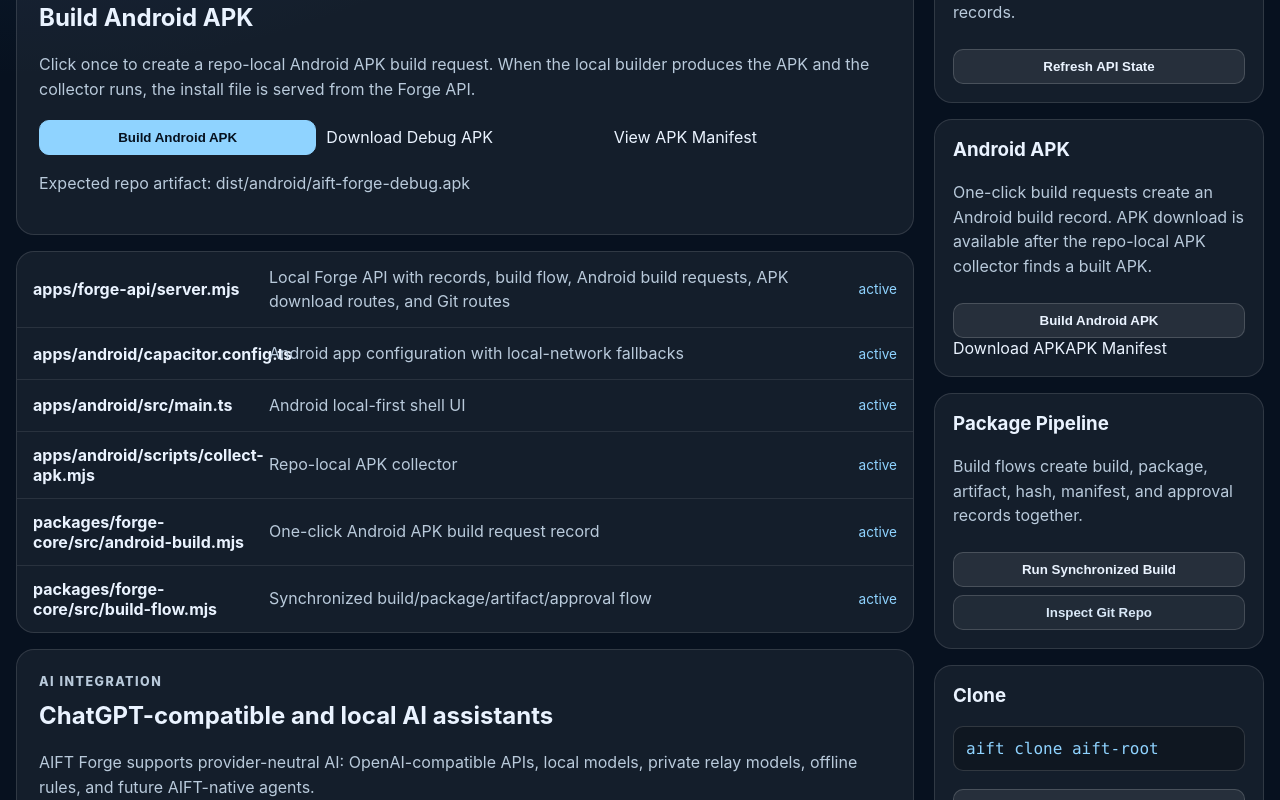
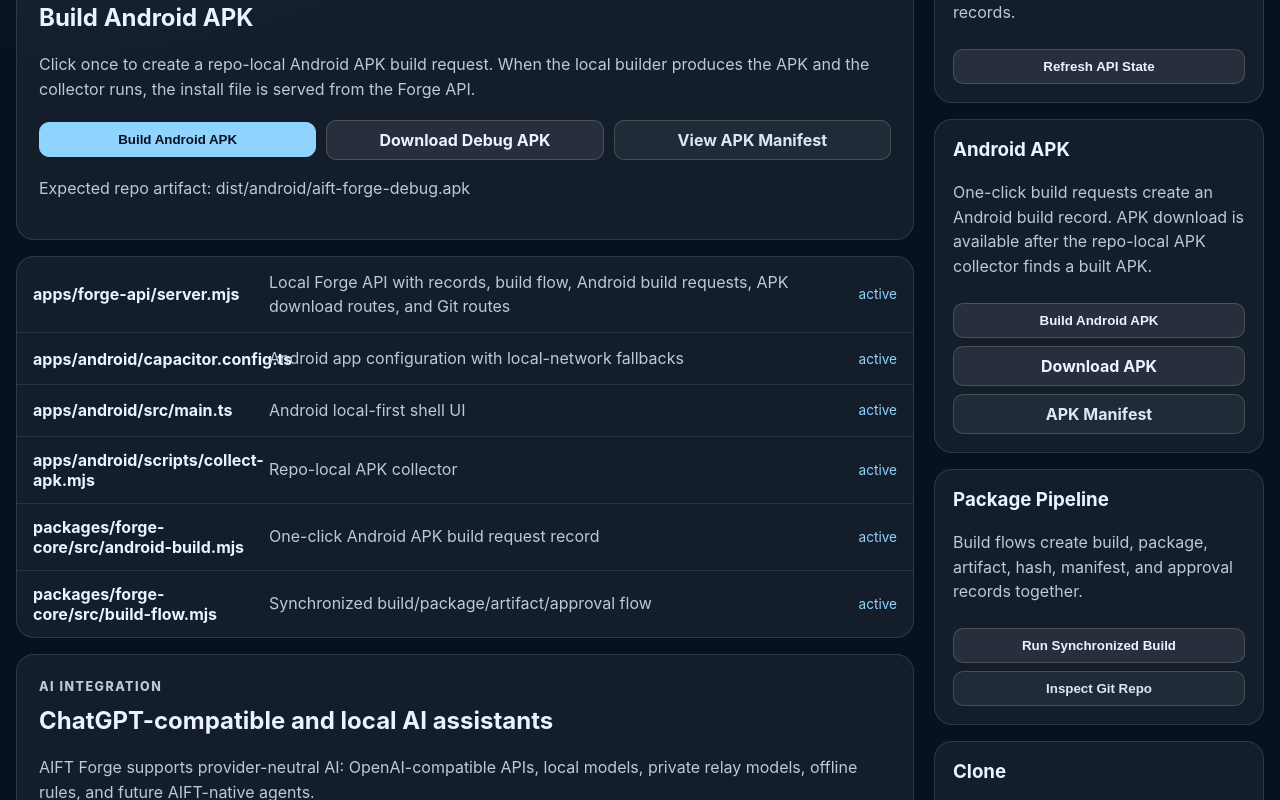
Before and after one commit to AIFreedomTrustFederation/AIFreedomTrustFederation, a React (Vite) app in the folder apps/product-web/: page / in a window 1280 px wide. Shown: the part 900-1700 px from the top of the page. Built offline with nearby package versions, Linux system fonts and the light colour scheme; no server answers.

Commit message:
Style APK download links as buttons

```diff
--- a/apps/product-web/src/style.css
+++ b/apps/product-web/src/style.css
@@ -7,10 +7,10 @@
 * { box-sizing: border-box; }
 body { margin: 0; min-height: 100vh; background: #07111f; }
 a { color: inherit; text-decoration: none; }
-button { border: 1px solid rgba(255,255,255,.16); background: rgba(255,255,255,.08); color: #eaf3ff; border-radius: 10px; padding: 9px 12px; font-weight: 750; cursor: pointer; }
-button:hover { border-color: rgba(143,211,255,.56); background: rgba(143,211,255,.12); }
+button, .button-like { border: 1px solid rgba(255,255,255,.16); background: rgba(255,255,255,.08); color: #eaf3ff; border-radius: 10px; padding: 9px 12px; font-weight: 750; cursor: pointer; display: inline-flex; align-items: center; justify-content: center; text-align: center; }
+button:hover, .button-like:hover { border-color: rgba(143,211,255,.56); background: rgba(143,211,255,.12); }
 button.primary, .primary { background: #8fd3ff; color: #06111f; border-color: #8fd3ff; }
-button.secondary { background: rgba(255,255,255,.06); color: #d9e8f7; }
+button.secondary, .secondary { background: rgba(255,255,255,.06); color: #d9e8f7; }
 .app-shell { min-height: 100vh; background: radial-gradient(circle at top left, rgba(36,91,145,.55), transparent 34%), #07111f; }
 .topbar { position: sticky; top: 0; z-index: 10; display: grid; grid-template-columns: auto minmax(220px, 420px) 1fr auto; gap: 16px; align-items: center; padding: 14px 20px; background: rgba(3,7,13,.88); backdrop-filter: blur(14px); border-bottom: 1px solid rgba(255,255,255,.1); }
 .brand { display: inline-flex; align-items: center; gap: 10px; font-weight: 900; }
```
